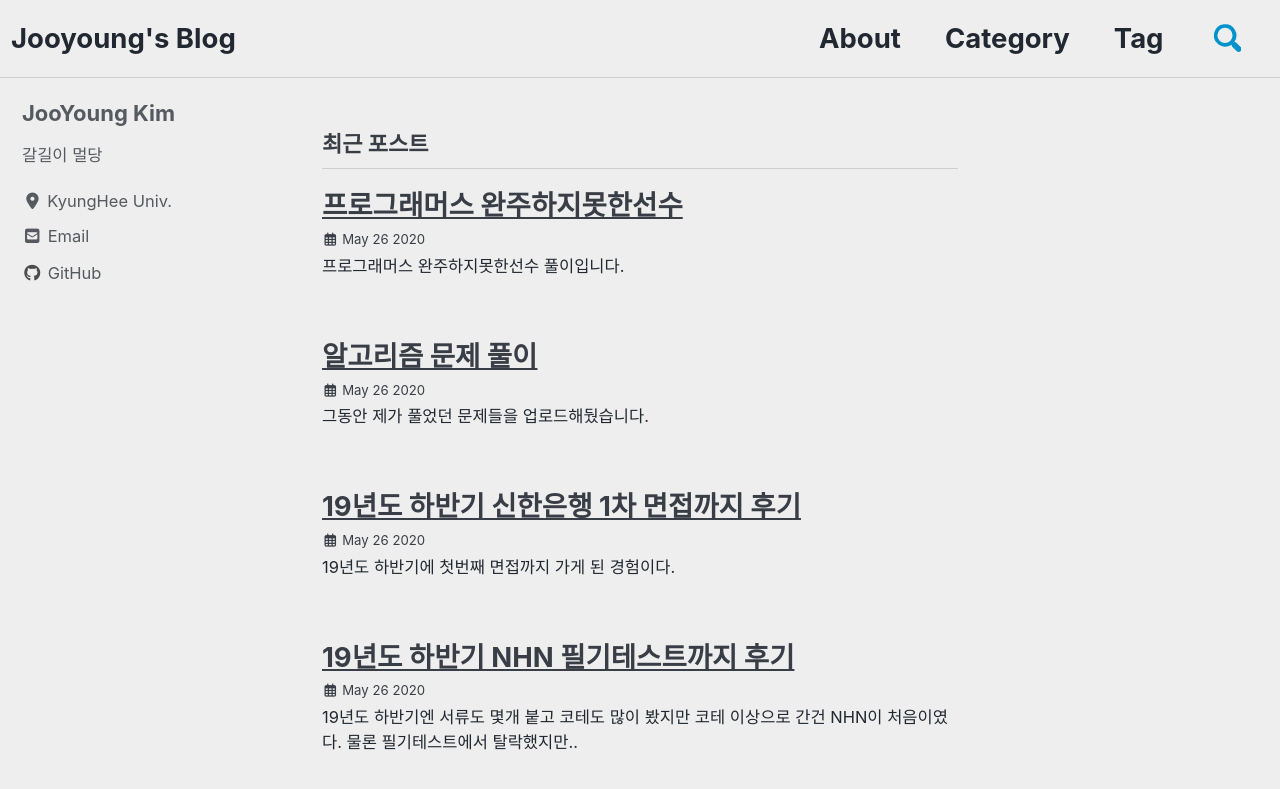
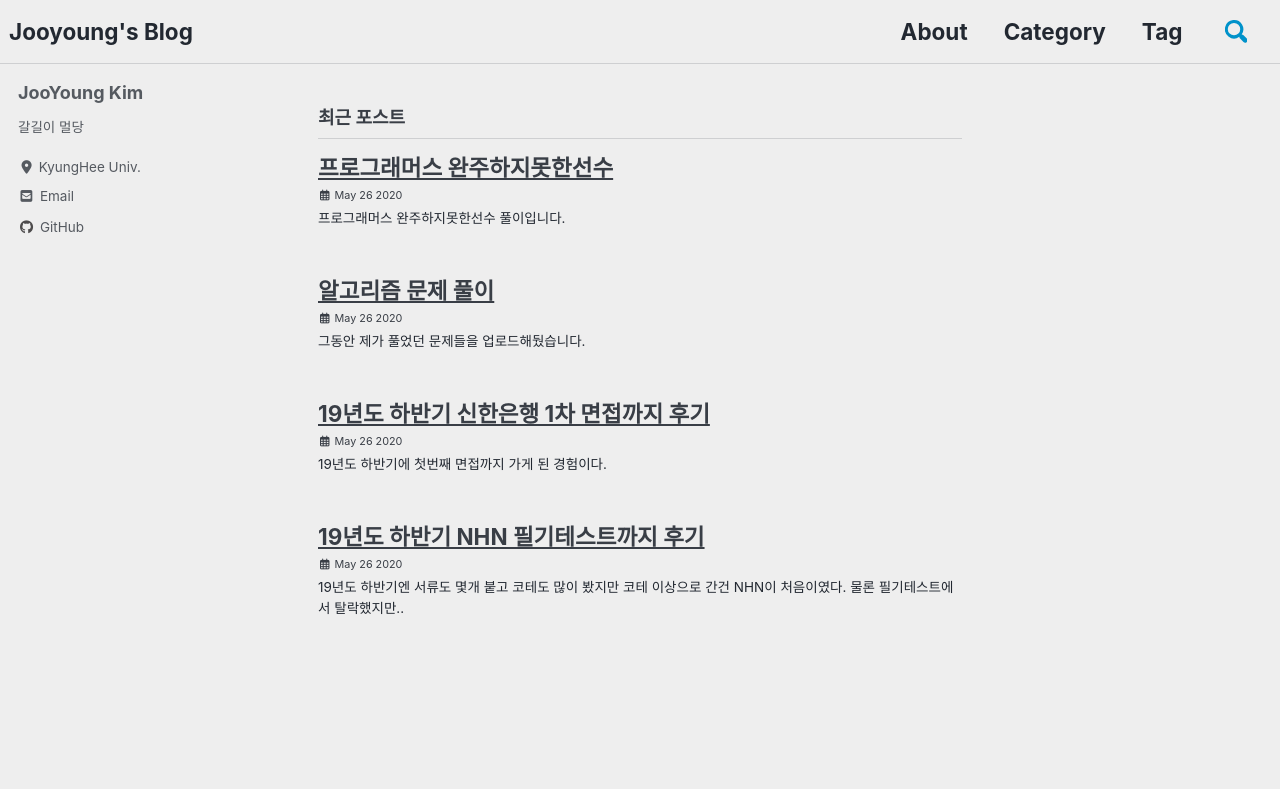
Before and after one commit to JooYoung1121/JooYoung1121.github.io, a Jekyll site: the page built from index.html, in a window 1280 px wide and 900 px high. Shown: the top 789 px of the window. Built offline with Jekyll 4.4.1, drawn with Linux system fonts in a browser that asks for light colours; cached includes are drawn as plain includes; nearby versions of some CDN libraries; the list of posts is cut into pages by our own code.

Commit message:
Update main.scss

```diff
--- a/assets/css/main.scss
+++ b/assets/css/main.scss
@@ -9,3 +9,25 @@
 
 // Font 변경
 @import url('https://fonts.googleapis.com/css?family=Inconsolata');
+
+$serif              : "Inconsolata", monospace, "PT Serif", Georgia, Times, serif;
+$sans-serif-narrow  : "Inconsolata", monospace, "PT Sans Narrow", -apple-system, BlinkMacSystemFont, "Roboto", "Segoe UI", "Helvetica Neue", "Lucida Grande", Arial, sans-serif;
+
+$global-font-family : $serif;
+$header-font-family : $sans-serif-narrow;
+$caption-font-family: $serif !default;
+
+html {
+    font-size: 12px; // originally 16px
+    @include breakpoint($medium) {
+        font-size: 14px; // originally 18px
+    }
+
+    @include breakpoint($large) {
+        font-size: 16px; // originally 20px
+    }
+
+    @include breakpoint($x-large) {
+        font-size: 18px; // originally 22px
+    }
+}
```
